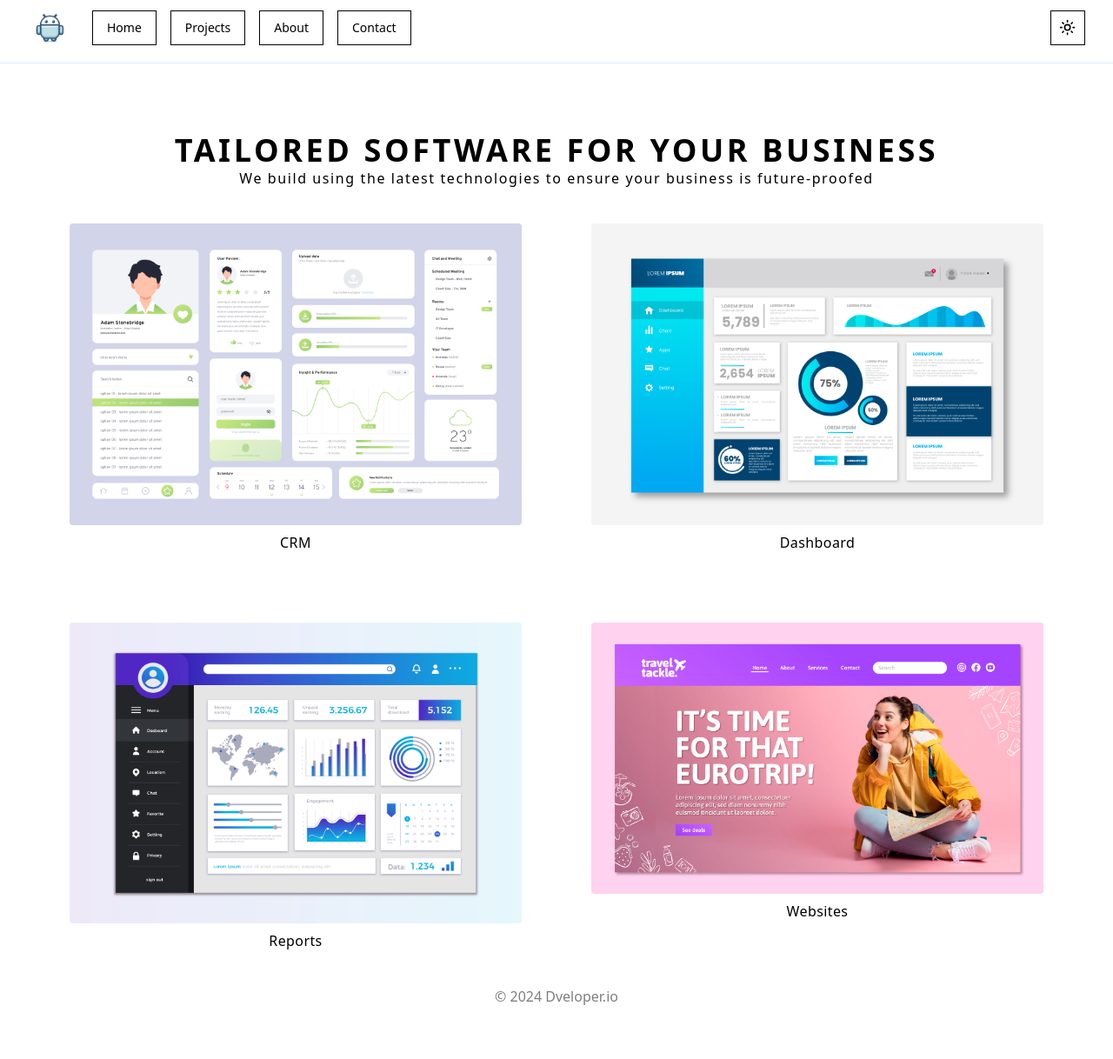
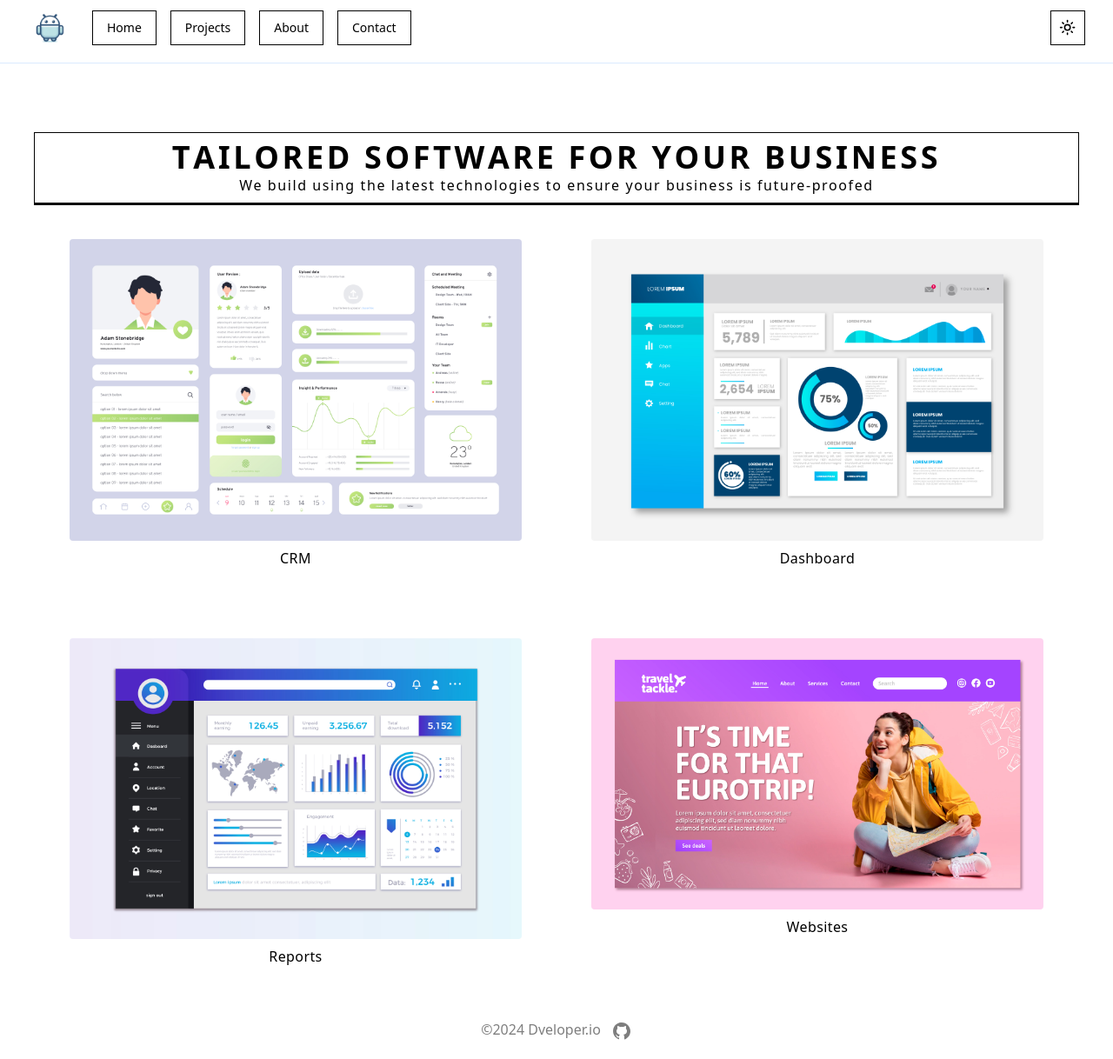
Before and after one commit to rafin-rahman/dveloper, a Next.js app: page / in a window 1280 px wide. Shown: the whole page at 87% size. Before the commit the page ends 1158 px from the top, so only its background shows below. Built offline with nearby package versions, Linux system fonts and the light colour scheme.

Commit message:
footer added

```diff
--- a/components/Footer.tsx
+++ b/components/Footer.tsx
@@ -1,7 +1,20 @@
+import { socials } from "@/utils/company";
+
 export default function Footer() {
   return (
-    <div className={"container mx-auto px-6 text-center"}>
-      <div className={"opacity-50"}>© 2024 Dveloper.io </div>
+    <div className={"container mx-auto px-6 py-5 text-center"}>
+      <div className={"opacity-50"}>
+        <p>
+          ©2024 Dveloper.io
+          <a href={socials.github} target={"_blank"}>
+            <img
+              className={"inline-block ml-3"}
+              src="/images/icons/github.svg"
+              alt="Github"
+            />
+          </a>
+        </p>
+      </div>
     </div>
   );
 }
--- a/components/Hero.tsx
+++ b/components/Hero.tsx
@@ -5,15 +5,34 @@ export default function Hero() {
     { name: 3, text: "Reports" },
     { name: 4, text: "Websites" },
   ];
+
+  const text = "Tailored software for your business";
+
   return (
     <div className={"container px-10  pt-20 mx-auto text-center"}>
-      <h1 className={"text-4xl font-bold  uppercase tracking-widest"}>
-        Tailored software for your business
-      </h1>
-      <p className={"tracking-widest"}>
-        We build using the latest technologies to ensure your business is
-        future-proofed
-      </p>
+      <div className={"outline outline-1 p-2 border-b-2 border-black"}>
+        <h1 className="text-4xl font-bold uppercase tracking-widest">
+          {
+            // @ts-ignore
+            [...text].map((letter, index) =>
+              letter === " " ? (
+                " "
+              ) : (
+                <span
+                  key={index}
+                  className="inline-block transform transition-all duration-500 hover:-translate-y-3"
+                >
+                  {letter}
+                </span>
+              )
+            )
+          }
+        </h1>
+        <p className={"tracking-widest"}>
+          We build using the latest technologies to ensure your business is
+          future-proofed
+        </p>
+      </div>
       <div className="flex flex-wrap">
         {images.map((image, index) => (
           <div
--- a/components/ui/button.tsx
+++ b/components/ui/button.tsx
@@ -13,7 +13,7 @@ const buttonVariants = cva(
         destructive:
           "bg-destructive text-destructive-foreground hover:bg-destructive/90",
         outline:
-          "border border-input bg-background hover:bg-accent hover:text-accent-foreground hover:underline hover:underline-offset-4 decoration-blue-300 decoration-2 ",
+          "border border-input bg-background hover:bg-accent hover:text-accent-foreground hover:border-b-4 hover:border-r-2 hover:border-black duration-100 transition-all",
         secondary:
           "bg-secondary text-secondary-foreground hover:bg-secondary/80",
         ghost: "hover:bg-accent hover:text-accent-foreground",
--- a/utils/company.js
+++ b/utils/company.js
@@ -18,6 +18,7 @@ export const socials = {
   linkedin: "",
   youtube: "",
   tiktok: "",
+  github: "https://github.com/rafin-rahman/",
 };
 
 export const addresses = [
```
Also changed, not shown: public/images/icons/github.svg (added).
